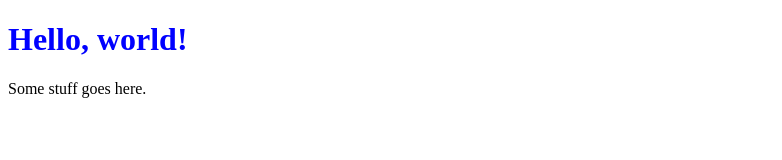
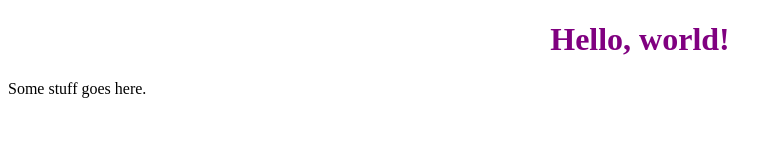
Before and after one commit to mgoren/test, a plain HTML site: page index.html in a window 1280 px wide. Shown: the whole page, without its empty margins (0-782 px from the left). Drawn offline with Linux system fonts and the light colour scheme.

Commit message:
update h1 styling

```diff
--- a/css/styles.css
+++ b/css/styles.css
@@ -1,4 +1,4 @@
 h1 {
-  color: #0000ff;
-
+  color: purple;
+  text-align: center;
 }
```
